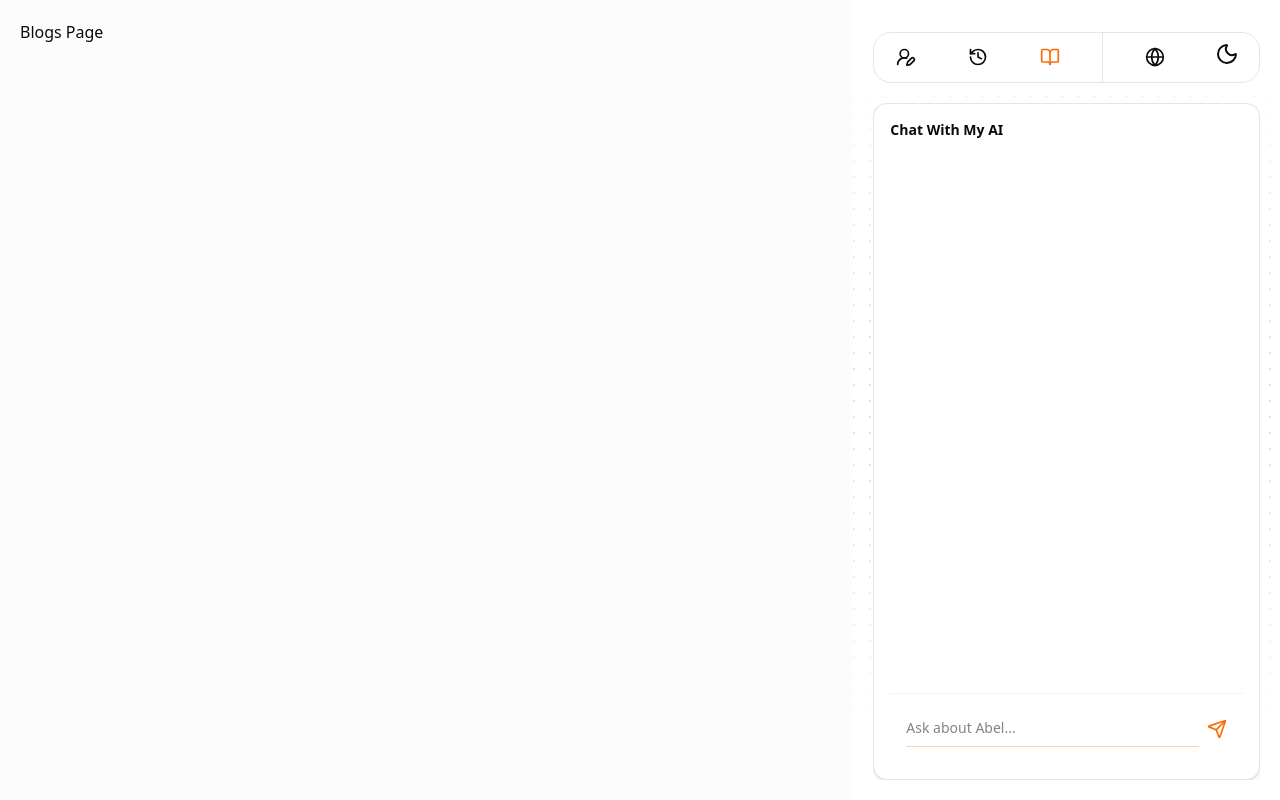
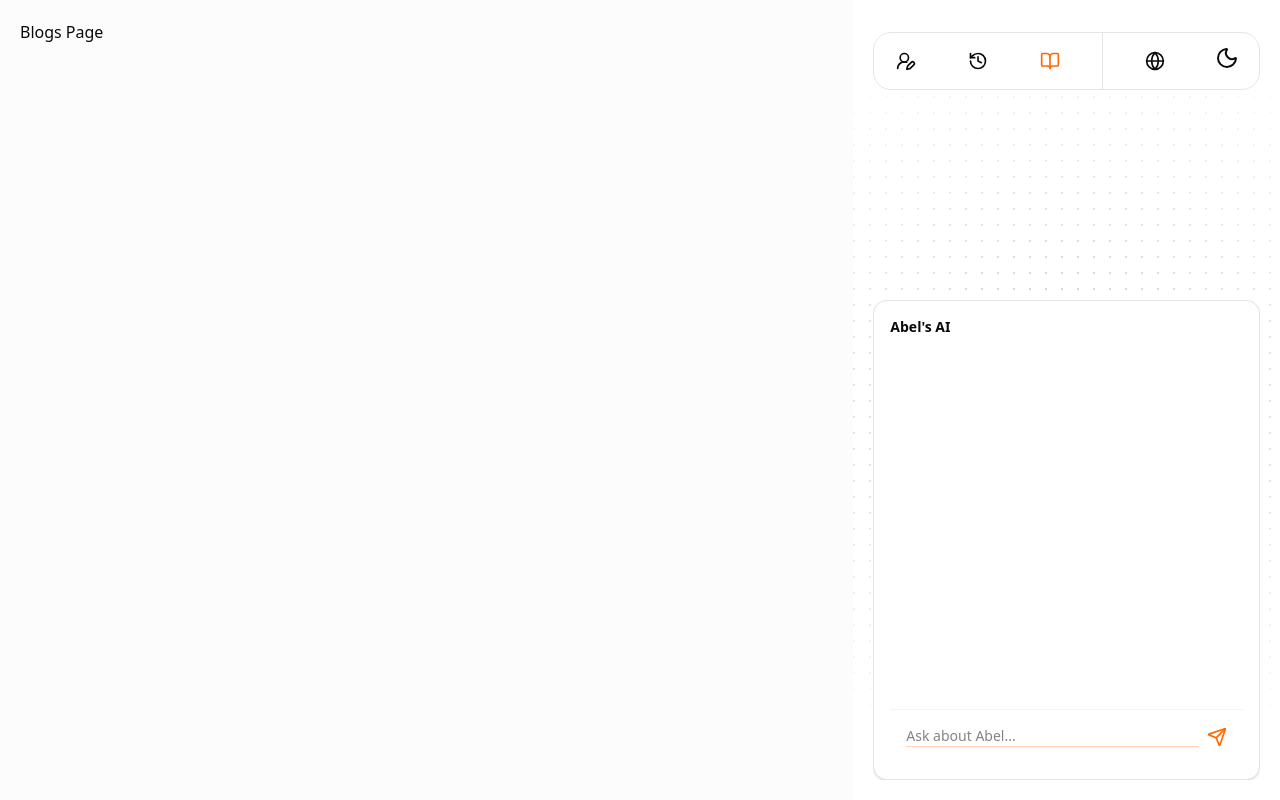
Before and after one commit to abelofficial/PortfolioV2, a Next.js app: page /blogs in a window 1280 px wide. Built offline with nearby package versions, Linux system fonts and the light colour scheme.

Commit message:
update ChatAI component; enhance layout and styling, improve message handling, and update title

```diff
--- a/src/components/chatAI/index.tsx
+++ b/src/components/chatAI/index.tsx
@@ -5,7 +5,7 @@ import {useState, useRef, useEffect} from "react";
 import {SectionContainer} from "@components/ui/custom-container";
 import ReactMarkdown from 'react-markdown';
 import {motion, AnimatePresence} from "framer-motion";
-import {MessageCircle, X, Send} from "lucide-react"; // Optional: for icons
+import {MessageCircle, X, Send} from "lucide-react";
 
 export default function ChatAI() {
     const [isOpen, setIsOpen] = useState(false);
@@ -20,17 +20,16 @@ export default function ChatAI() {
         messagesEndRef.current?.scrollIntoView({behavior: "smooth"});
     }, [messages]);
 
-    const handleFormSubmit = (e: React.FormEvent) => {
+    const handleFormSubmit = async (e: React.FormEvent) => {
         e.preventDefault();
         if (!input.trim() || status !== 'ready') return;
-        sendMessage({text: input});
         setInput("");
+        await sendMessage({text: input});
     };
 
     return (
         <>
-            {/* MOBILE TOGGLE BUTTON (unchanged) */}
-            <div className="lg:hidden fixed bottom-6 right-6 z-50">
+            <div className="xl:hidden fixed bottom-6 right-6 z-50">
                 <button
                     onClick={() => setIsOpen(!isOpen)}
                     className="flex items-center gap-2 bg-primary text-white px-6 py-3 rounded-xl shadow-2xl"
@@ -46,34 +45,24 @@ export default function ChatAI() {
                         animate={{opacity: 1, y: 0}}
                         exit={{opacity: 0, y: 20}}
                         className={`
-                        /* MOBILE: Fixed overlay */
                         fixed inset-0 z-[100] p-4 bg-background/80 backdrop-blur-md
-                        /* DESKTOP: Back into the flow */
-                        xl:relative xl:inset-auto xl:z-0 xl:bg-transparent xl:p-0 xl:h-full xl:w-full
-                        flex flex-col items-center justify-end xl:justify-start
-                    `}
+                        xl:relative xl:z-0 xl:p-0 xl:w-full h-[60vh] xl:h-[60vh] xl:bg-transparent xl:backdrop-blur-none mt-auto
+                        flex flex-col items-center justify-end`}
                     >
-                        {/* The "Shield" div that holds the actual chat */}
                         <div className={`
-                        w-full max-w-lg xl:max-w-none
-                        /* MOBILE: 85% height | DESKTOP: 100% height */
-                        h-[85vh] xl:h-full
-                        flex flex-col overflow-hidden bg-white dark:bg-neutral-900
-                        rounded-t-3xl xl:rounded-none shadow-2xl xl:shadow-none
-                        border xl:border-none border-primary/20
-                    `}>
+                        w-full h-full max-w-lg xl:max-w-none
+                        flex flex-col overflow-hidden bg-white dark:bg-neutral-900`}>
                             <SectionContainer
                                 disablePattern
                                 fullHeight
-                                title="Chat With My AI"
+                                title="Abel's AI"
                                 headerAction={
-                                    <button onClick={() => setIsOpen(false)} className="xl:hidden p-2">
+                                    <button onClick={() => setIsOpen(false)} className="xl:hidden">
                                         <X size={20}/>
                                     </button>
                                 }
                             >
-                                {/* Use flex-1 to push the input to the absolute bottom */}
-                                <div className="flex flex-col h-full min-h-0">
+                                <div className="flex flex-col h-full min-h-0 m-0">
                                     <div className="flex-1 overflow-y-auto custom-scrollbar p-4 space-y-4">
                                         {messages.map((m) => (
                                             <div key={m.id}
@@ -88,6 +77,11 @@ export default function ChatAI() {
                                                 </div>
                                             </div>
                                         ))}
+                                        {(status === 'streaming' || status === 'submitted') && (
+                                            <div className="text-xs animate-pulse text-primary font-medium pl-2">
+                                                Abel&#39;s AI is typing...
+                                            </div>
+                                        )}
                                         <div ref={messagesEndRef}/>
                                     </div>
 
@@ -98,7 +92,7 @@ export default function ChatAI() {
                                                 value={input}
                                                 onChange={(e) => setInput(e.target.value)}
                                                 placeholder="Ask about Abel..."
-                                                className="flex-1 bg-transparent border-b border-primary/30 focus:outline-none text-sm py-2"
+                                                className="flex-1 bg-transparent border-b border-primary/30 focus:outline-none text-sm"
                                             />
                                             <button type="submit" className="text-primary"><Send size={20}/></button>
                                         </div>
--- a/src/components/ui/custom-container.tsx
+++ b/src/components/ui/custom-container.tsx
@@ -59,7 +59,7 @@ export interface SectionContainerProps {
 }
 
 export const SectionContainer = ({title, disableShine, disablePattern, fullHeight, headerAction, children}: SectionContainerProps) => {
-    return <Card className={`w-full p-4 py-4 overflow-hidden relative ${fullHeight ? "h-full" : ""}`}>
+    return <Card className={`w-full p-4 py-4 overflow-hidden relative gap-1 ${fullHeight ? "h-full" : ""}`}>
         {disablePattern || <DotPattern className={cn(
             "mask-[radial-gradient(300px_circle_at_top_right,white,transparent)]",
             "lg:mask-[radial-gradient(400px_circle_at_right,white,transparent)]"
```
